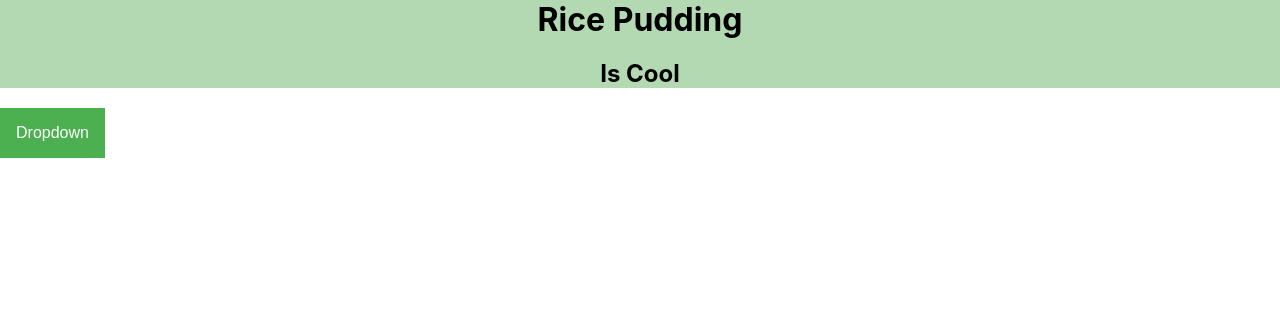
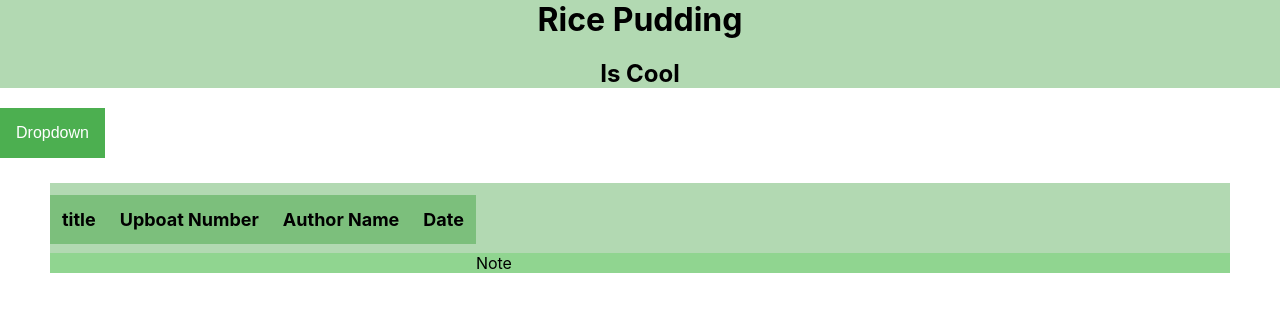
Before and after one commit to EthanLam1/rice-pudding, a React (Create React App) app: page / in a window 1280 px wide. Shown: the top 312 px of the page. Built offline with nearby package versions, Linux system fonts and the light colour scheme.

Commit message:
Added Note's. They're very ruff around the edges. Needs work

```diff
--- a/src/App.js
+++ b/src/App.js
@@ -3,12 +3,14 @@ import logo from './logo.svg';
 import './App.css';
 import Header from "./Header.js";
 import Dropdown from "./Dropdown.js";
+import Notes from "./Notes.js";
 
 function App() {
   return (
     <div>
       <Header/>
       <Dropdown/>
+      <Notes/>
     </div>
 
   );
--- a/src/Header.js
+++ b/src/Header.js
@@ -14,9 +14,4 @@ function Header (props){
 }
 
 
-
-
-
-
-
 export default Header;
--- /dev/null
+++ b/src/Notes.css
@@ -0,0 +1,27 @@
+.notes h1 {
+    float: left;
+    color: black;
+    text-align: center;
+    padding: 12px;
+    text-decoration: none;
+    font-size: 18px;
+    line-height: 25px;
+    border-radius: 0px;
+    background: rgba(0, 128, 0, 0.3);
+
+}
+
+
+
+.notes p{
+    float: down;
+    text-align: left;
+    padding: 0px 20px 0px 20px;
+    margin: 50px 0px 50px 0px;
+    background: rgba(66, 202, 66, 0.3);
+}
+
+.notes {
+    background: rgba(0, 128, 0, 0.3);
+    margin: 25px 50px;
+}
--- /dev/null
+++ b/src/Notes.js
@@ -0,0 +1,21 @@
+import React from "react";
+import "./Notes.css"
+
+function Notes (props){
+    return <div className = "notes">
+
+
+              <h1>title</h1>
+              <h1>Upboat Number</h1>
+              <h1>Author Name</h1>
+              <h1>Date</h1>
+              <br></br>
+              <p>Note</p>
+
+           </div>
+
+
+
+}
+
+export default Notes;
```
